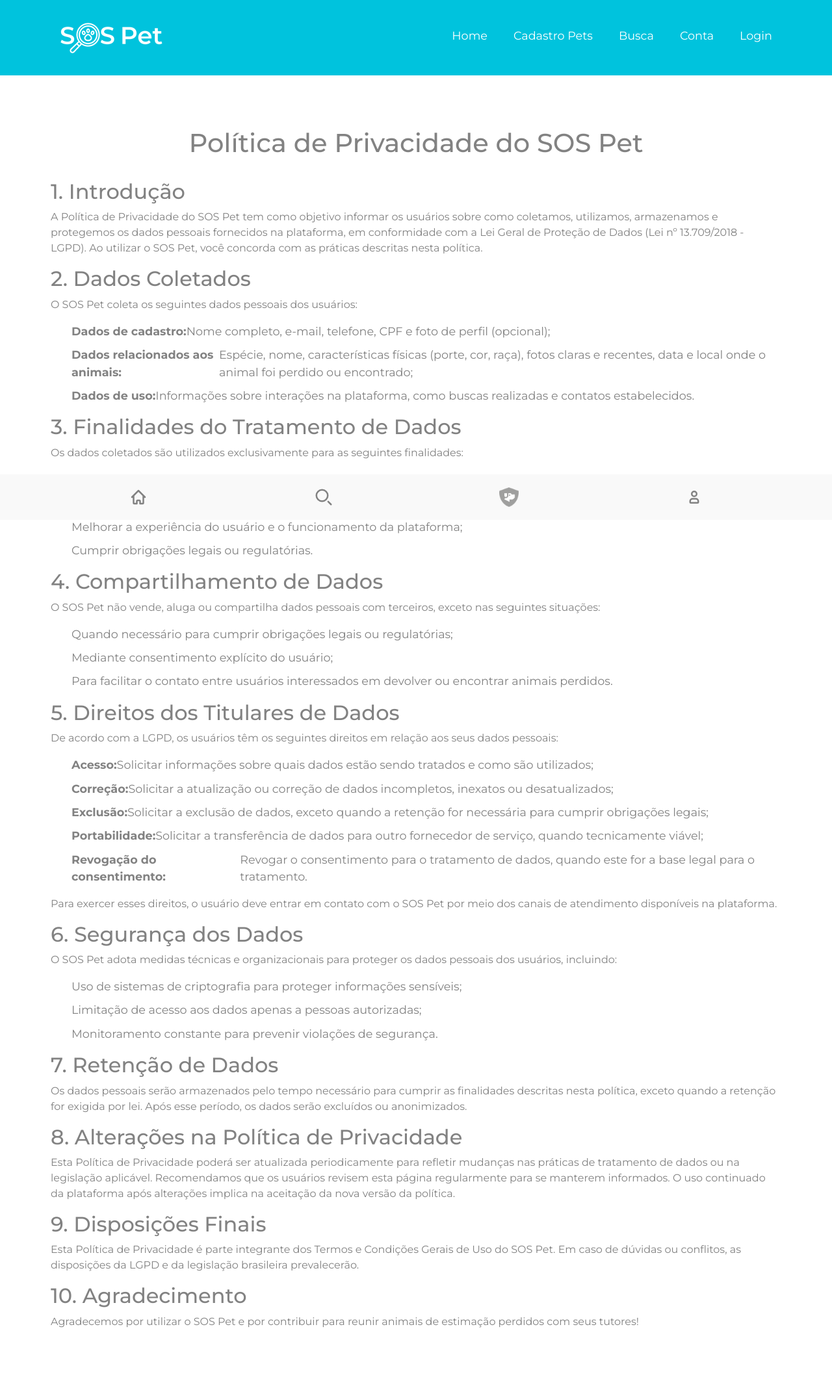
After one commit to jaquelinedamian/sos_pets, a Django app: page /politica in a window 1280 px wide. The commit adds this page. Shown: the whole page at 65% size. Run offline with Django 5.2, Linux system fonts and the light colour scheme; some libraries are stand-ins or nearby versions.

Commit message:
Ajustes Gerais, link no login e obrigatoriedade no cadastro de pets emimagens

```diff
--- a/sos_pets/core/templates/core/detalhes_pet.html
+++ b/sos_pets/core/templates/core/detalhes_pet.html
@@ -134,9 +134,7 @@
                </div>
             </div>
          </div>
-        <h2>Última localização conhecida</h2>
-                  <div id="mapModal" style="width: 100%; height: 400px;"></div>
-      <br><br><br>
+
       </div>
 
 
--- /dev/null
+++ b/sos_pets/core/templates/core/politica.html
@@ -0,0 +1,82 @@
+    {% load static %}  <!-- Carregar as tags estáticas -->
+
+
+
+  {% include 'core/header.html' %}
+
+     <div class="container">
+         <div class="row">
+               <div class="p-2">
+
+                   <br>    <br>    <br>
+    <h1>Política de Privacidade do SOS Pet</h1>
+                   <br>
+
+    <h2>1. Introdução</h2>
+    <p>A Política de Privacidade do SOS Pet tem como objetivo informar os usuários sobre como coletamos, utilizamos, armazenamos e protegemos os dados pessoais fornecidos na plataforma, em conformidade com a Lei Geral de Proteção de Dados (Lei nº 13.709/2018 - LGPD). Ao utilizar o SOS Pet, você concorda com as práticas descritas nesta política.</p>
+
+    <h2>2. Dados Coletados</h2>
+    <p>O SOS Pet coleta os seguintes dados pessoais dos usuários:</p>
+    <ul>
+        <li><strong>Dados de cadastro:</strong> Nome completo, e-mail, telefone, CPF e foto de perfil (opcional);</li>
+        <li><strong>Dados relacionados aos animais:</strong> Espécie, nome, características físicas (porte, cor, raça), fotos claras e recentes, data e local onde o animal foi perdido ou encontrado;</li>
+        <li><strong>Dados de uso:</strong> Informações sobre interações na plataforma, como buscas realizadas e contatos estabelecidos.</li>
+    </ul>
+
+    <h2>3. Finalidades do Tratamento de Dados</h2>
+    <p>Os dados coletados são utilizados exclusivamente para as seguintes finalidades:</p>
+    <ul>
+        <li>Facilitar a comunicação entre usuários que perderam seus animais e aqueles que os encontraram;</li>
+        <li>Divulgar registros de animais perdidos ou encontrados na plataforma;</li>
+        <li>Melhorar a experiência do usuário e o funcionamento da plataforma;</li>
+        <li>Cumprir obrigações legais ou regulatórias.</li>
+    </ul>
+
+    <h2>4. Compartilhamento de Dados</h2>
+    <p>O SOS Pet não vende, aluga ou compartilha dados pessoais com terceiros, exceto nas seguintes situações:</p>
+    <ul>
+        <li>Quando necessário para cumprir obrigações legais ou regulatórias;</li>
+        <li>Mediante consentimento explícito do usuário;</li>
+        <li>Para facilitar o contato entre usuários interessados em devolver ou encontrar animais perdidos.</li>
+    </ul>
+
+    <h2>5. Direitos dos Titulares de Dados</h2>
+    <p>De acordo com a LGPD, os usuários têm os seguintes direitos em relação aos seus dados pessoais:</p>
+    <ul>
+        <li><strong>Acesso:</strong> Solicitar informações sobre quais dados estão sendo tratados e como são utilizados;</li>
+        <li><strong>Correção:</strong> Solicitar a atualização ou correção de dados incompletos, inexatos ou desatualizados;</li>
+        <li><strong>Exclusão:</strong> Solicitar a exclusão de dados, exceto quando a retenção for necessária para cumprir obrigações legais;</li>
+        <li><strong>Portabilidade:</strong> Solicitar a transferência de dados para outro fornecedor de serviço, quando tecnicamente viável;</li>
+        <li><strong>Revogação do consentimento:</strong> Revogar o consentimento para o tratamento de dados, quando este for a base legal para o tratamento.</li>
+    </ul>
+    <p>Para exercer esses direitos, o usuário deve entrar em contato com o SOS Pet por meio dos canais de atendimento disponíveis na plataforma.</p>
+
+    <h2>6. Segurança dos Dados</h2>
+    <p>O SOS Pet adota medidas técnicas e organizacionais para proteger os dados pessoais dos usuários, incluindo:</p>
+    <ul>
+        <li>Uso de sistemas de criptografia para proteger informações sensíveis;</li>
+        <li>Limitação de acesso aos dados apenas a pessoas autorizadas;</li>
+        <li>Monitoramento constante para prevenir violações de segurança.</li>
+    </ul>
+
+    <h2>7. Retenção de Dados</h2>
+    <p>Os dados pessoais serão armazenados pelo tempo necessário para cumprir as finalidades descritas nesta política, exceto quando a retenção for exigida por lei. Após esse período, os dados serão excluídos ou anonimizados.</p>
+
+    <h2>8. Alterações na Política de Privacidade</h2>
+    <p>Esta Política de Privacidade poderá ser atualizada periodicamente para refletir mudanças nas práticas de tratamento de dados ou na legislação aplicável. Recomendamos que os usuários revisem esta página regularmente para se manterem informados. O uso continuado da plataforma após alterações implica na aceitação da nova versão da política.</p>
+
+    <h2>9. Disposições Finais</h2>
+    <p>Esta Política de Privacidade é parte integrante dos Termos e Condições Gerais de Uso do SOS Pet. Em caso de dúvidas ou conflitos, as disposições da LGPD e da legislação brasileira prevalecerão.</p>
+
+    <h2>10. Agradecimento</h2>
+    <p>Agradecemos por utilizar o SOS Pet e por contribuir para reunir animais de estimação perdidos com seus tutores!</p>
+
+
+    <br><br><br>
+
+               </div></div></div>
+
+
+
+
+       {% include 'core/footer.html' %}
--- a/sos_pets/core/urls.py
+++ b/sos_pets/core/urls.py
@@ -64,6 +64,10 @@ urlpatterns = [
 
         path('mapa-pets/', views.mapa_pets, name='mapa_pets'),
 
+    path('politica', views.politica, name='politica'),
+
+    path('termos', views.termos, name='termos'),
+
 ]
 
 
--- a/sos_pets/core/views.py
+++ b/sos_pets/core/views.py
@@ -190,3 +190,9 @@ def fluxo_senha(request):
 
 def mapa_pets(request):
     return render(request, 'core/mapa_pets.html')
+
+def politica(request):
+    return render(request, 'core/politica.html')
+
+def termos(request):
+    return render(request, 'core/termos.html')
```
Also changed, not shown: sos_pets/core/templates/core/conta.html (+2 -7 lines), sos_pets/core/templates/core/termos.html (added, +55 -0 lines), sos_pets/core/templates/core/header2.html (line endings or trailing spaces).
